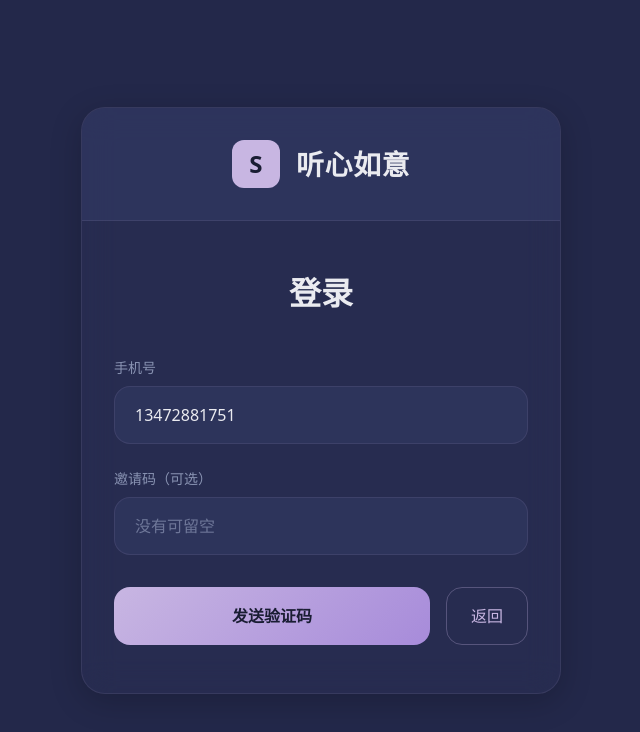
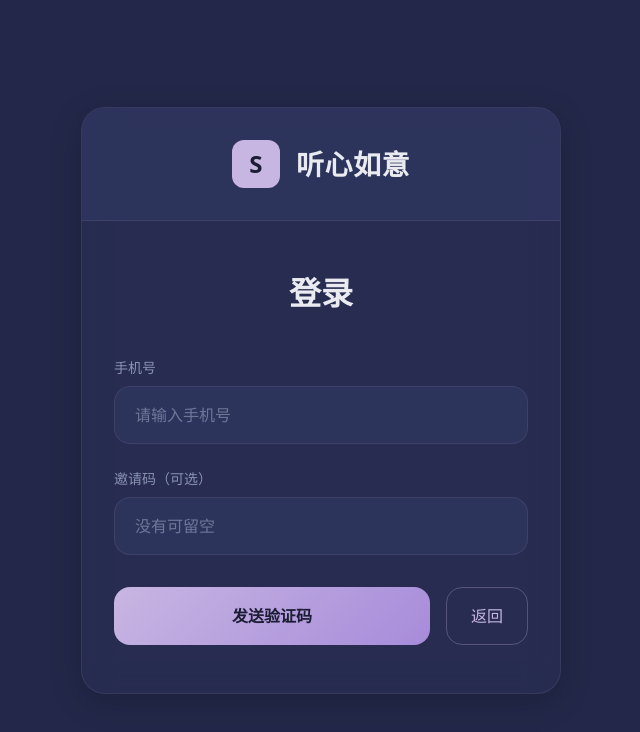
Before and after one commit to Ananda-China/seth-assistant-ui, a Next.js app: page /login in a window 1280 px wide. Shown: the top 732 px of the page, without its empty margins (319-959 px from the left). Built offline with nearby package versions, Linux system fonts and the light colour scheme; no server answers.

Commit message:
安全修复：移除登录页默认手机号，默认留空，避免信息泄露。

```diff
--- a/app/login/page.tsx
+++ b/app/login/page.tsx
@@ -6,7 +6,7 @@ import { useState, useEffect, Suspense } from 'react';
 function LoginForm() {
   const router = useRouter();
   const searchParams = useSearchParams();
-  const [phone, setPhone] = useState('13472881751'); // 设置默认手机号
+  const [phone, setPhone] = useState(''); // 默认留空，避免泄露
   const [code, setCode] = useState('');
   const [invite, setInvite] = useState('');
   const [step, setStep] = useState<'send' | 'verify'>('send');
```
